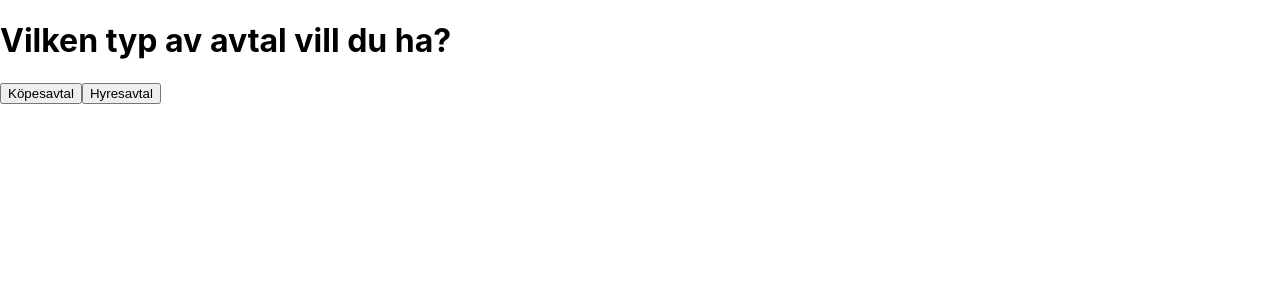
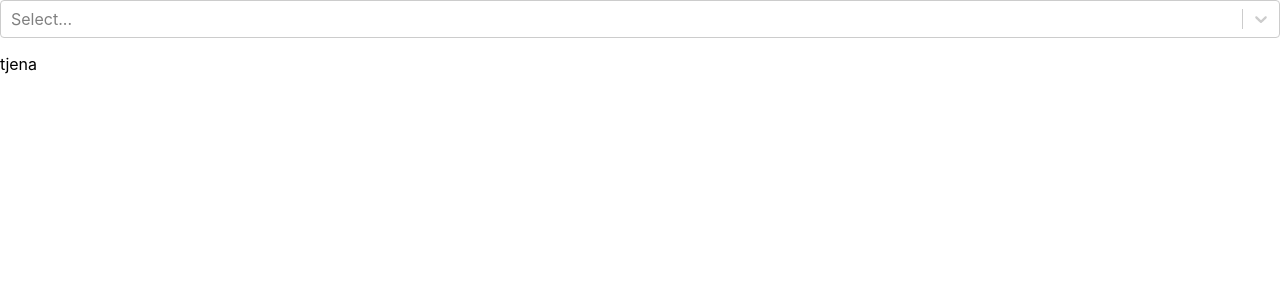
Before and after one commit to RobinLogdahl/the-contract-creator, a React (Create React App) app in the folder React/contract-creator-react/: page / in a window 1280 px wide. Shown: the top 300 px of the page. Built offline with nearby package versions, Linux system fonts and the light colour scheme.

Commit message:
Någon form av working wizard meny

```diff
--- a/React/contract-creator-react/package.json
+++ b/React/contract-creator-react/package.json
@@ -9,6 +9,7 @@
     "react": "^18.1.0",
     "react-dom": "^18.1.0",
     "react-scripts": "5.0.1",
+    "react-select": "^5.3.1",
     "web-vitals": "^2.1.4"
   },
   "scripts": {
--- a/React/contract-creator-react/src/App.js
+++ b/React/contract-creator-react/src/App.js
@@ -1,68 +1,95 @@
-import './App.css';
-import React, { Component } from "react";
-import AgreementChoiceComponent from './components/AgreementChoiceComponent';
+import TypeOfContract from "./components/AgreementChoiceComponent";
 
-export class App extends Component {
-  state = {
-    step: 1,
-    PurchaseAgreement: false,
-    RentalAgreement: false,
-    OneBuyer: false,
-    TwoBuyer: false,
-    OneSeller: false,
-    TwoSeller: false,
-    PaperSign: false,
-    ESign: false,
-  };
+function App() {
+  return (
+    <div className='App'>
+      <TypeOfContract/>
+    </div>
 
-  nextStep = () => {
-    const { step } = this.state;
-    this.setState({
-      step: step + 1,
-    });
-  };
+  )
 
-  previousStep = () => {
-    const { step } = this.state;
-    this.setState({
-      step: step - 1,
-    });
-  };
-
-  handleChange = (input) => (e) => {
-    this.setState({ [input]: e.target.value });
-  };
-
-  handleSubmit = (input) => (e) => {
-    e.preventDefault();
-    this.handleChange(input)
-    console.log(input)
-  }
-
-  render() {
-    const { step } = this.state;
-    const { PurchaseAgreement, RentalAgreement } = this.state;
-    const values = { PurchaseAgreement, RentalAgreement };
-
-    switch (step) {
-      case 1:
-        return (
-          <AgreementChoiceComponent
-            nextStep={this.nextStep}
-            handleChange={this.handleChange}
-            values={values}
-          />
-        );
-      case 2:
-        return <h1>Form2</h1>;
-      case 3:
-        return <h1>Form3</h1>;
-      case 4:
-        return <h1>Success</h1>;
-      default:
-        return <h1>madadadadad</h1>
-    }
-  }
 }
 
 export default App;
+
+
+
+
+
+
+
+
+
+
+
+
+
+
+// import './App.css';
+// import React, { Component } from "react";
+// import AgreementChoiceComponent from './components/AgreementChoiceComponent';
+
+// export class App extends Component {
+//   state = {
+//     step: 1,
+//     PurchaseAgreement: false,
+//     RentalAgreement: false,
+//     OneBuyer: false,
+//     TwoBuyer: false,
+//     OneSeller: false,
+//     TwoSeller: false,
+//     PaperSign: false,
+//     ESign: false,
+//   };
+
+//   nextStep = () => {
+//     const { step } = this.state;
+//     this.setState({
+//       step: step + 1,
+//     });
+//   };
+
+//   previousStep = () => {
+//     const { step } = this.state;
+//     this.setState({
+//       step: step - 1,
+//     });
+//   };
+
+//   handleChange = (input) => (e) => {
+//     this.setState({ [input]: e.target.value });
+//   };
+
+//   handleSubmit = (input) => (e) => {
+//     e.preventDefault();
+//     this.handleChange(input)
+//     console.log(input)
+//   }
+
+//   render() {
+//     const { step } = this.state;
+//     const { PurchaseAgreement, RentalAgreement } = this.state;
+//     const values = { PurchaseAgreement, RentalAgreement };
+
+//     switch (step) {
+//       case 1:
+//         return (
+//           <AgreementChoiceComponent
+//             nextStep={this.nextStep}
+//             handleChange={this.handleChange}
+//             values={values}
+//           />
+//         );
+//       case 2:
+//         return <h1>Form2</h1>;
+//       case 3:
+//         return <h1>Form3</h1>;
+//       case 4:
+//         return <h1>Success</h1>;
+//       default:
+//         return <h1>madadadadad</h1>
+//     }
+//   }
+// }
+
+// export default App;
--- a/React/contract-creator-react/src/components/AgreementChoiceComponent.js
+++ b/React/contract-creator-react/src/components/AgreementChoiceComponent.js
@@ -1,22 +1,28 @@
-import React, { Component, Fragment } from "react";
+import React from 'react'
+import { useState } from 'react'
+import Select from 'react-select'
+import NumberOfRenters from './NumberOfPartiesComponent';
 
-export class AgreementChoiceComponent extends Component {
-  continue = (e) => {
-    e.preventDefault();
-    this.props.nextStep();
-  };
-
-  render() {
-    const { values } = this.props;
+function TypeOfContract() {
+    const [selected, setSelected] = useState(0);
+    const options = [
+        { value: 0, label: 'Köpeskontrakt' },
+        { value: 1, label: 'Hyreskontrakt' }
+    ]
+    const handleChange = (e) => setSelected(e.value)
 
     return (
-      <Fragment>
-          <h1>Vilken typ av avtal vill du ha?</h1>
-          <button onClick={values.PurchaseAgreement == true}>Köpesavtal</button>
-          <button onClick={values.PurchaseAgreement == true}>Hyresavtal</button>
-      </Fragment>
-    );
-  }
+        <div className='select'>
+            <Select
+                defaultValue={selected}
+                onChange={e => handleChange(e)}
+                options={options}>
+            </Select>
+            {selected == 0 ?
+            <p>tjena</p> :
+            <NumberOfRenters/>}
+        </div>
+    )
 }
 
-export default AgreementChoiceComponent;
+export default TypeOfContract
--- a/React/contract-creator-react/src/components/NumberOfPartiesComponent.js
+++ b/React/contract-creator-react/src/components/NumberOfPartiesComponent.js
@@ -1,11 +1,28 @@
-import React, { Component } from 'react'
+import React from 'react'
+import { useState } from 'react'
+import Select from 'react-select'
+import TypeOfSign from './SigningChoiceComponent';
 
-export class NumberOfPartiesComponent extends Component {
-  render() {
+function NumberOfRenters() {
+    const [selected, setSelected] = useState(0);
+    const options = [
+        { value: 0, label: '1 Hyregäst' },
+        { value: 1, label: '2 Hyresgäster' }
+    ]
+    const handleChange = (e) => setSelected(e.value)
+
     return (
-      <div>NumberOfPartiesComponent</div>
+        <div className='select'>
+            <Select
+                defaultValue={selected}
+                onChange={e => handleChange(e)}
+                options={options}>
+            </Select>
+            {selected == 0 ?
+            <p>tjena</p> :
+            <TypeOfSign/>}
+        </div>
     )
-  }
 }
 
-export default NumberOfPartiesComponent
+export default NumberOfRenters;
--- a/React/contract-creator-react/src/components/SigningChoiceComponent.js
+++ b/React/contract-creator-react/src/components/SigningChoiceComponent.js
@@ -1,11 +1,28 @@
-import React, { Component } from 'react'
+import React from 'react'
+import { useState } from 'react'
+import Select from 'react-select'
 
-export class SigningChoiceComponent extends Component {
-  render() {
+function TypeOfSign() {
+    const [selected, setSelected] = useState(0);
+    const options = [
+        { value: 0, label: 'Pappers signering' },
+        { value: 1, label: 'E-Signering' }
+    ]
+    const handleChange = (e) => setSelected(e.value)
+
     return (
-      <div>SigningChoiceComponent</div>
+        <div className='select'>
+            <Select
+                defaultValue={selected}
+                onChange={e => handleChange(e)}
+                options={options}>
+            </Select>
+            {selected == 0 ?
+            <p>Pappers sign</p> :
+            <p>E-sign</p>}
+            <button>Submit</button>
+        </div>
     )
-  }
 }
 
-export default SigningChoiceComponent
+export default TypeOfSign;
```
Also changed, not shown: React/contract-creator-react/src/components/GlobalState.js (added), 1 other file (tests, documents, lock files or other folders).
